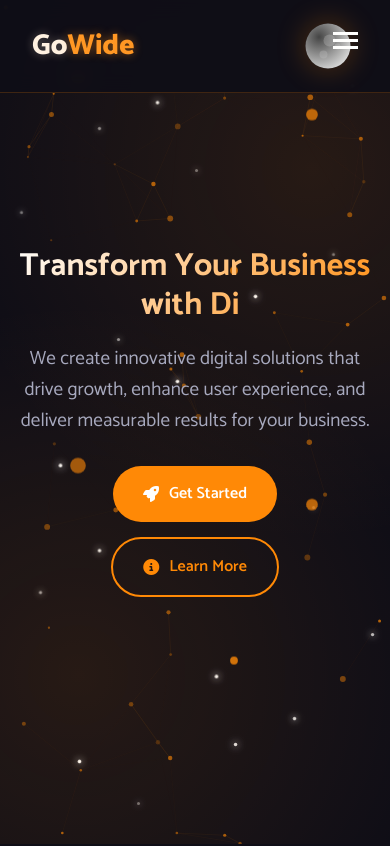
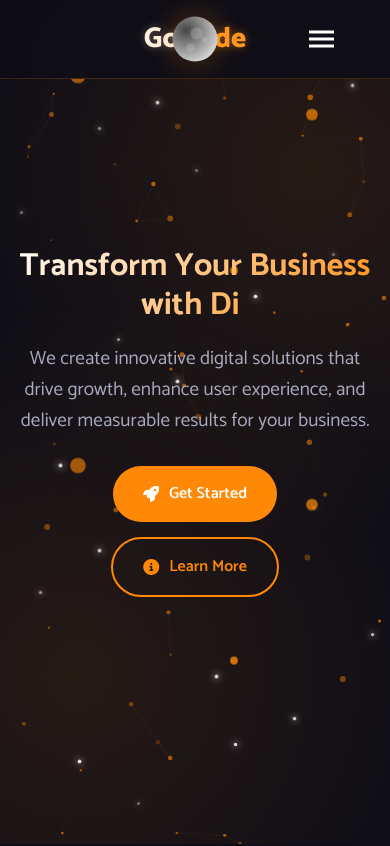
Before and after one commit to gowidebs/gowide-website, a React (Create React App) app: page / in a window 390 px wide. Shown: the top 846 px of the page. Built offline with nearby package versions, Linux system fonts and the light colour scheme.

Commit message:
Fix mobile header and footer layout
- Center theme toggle (sun/moon) in mobile view
- Fix hamburger menu positioning on the right
- Add auto-close functionality for mobile menu
- Update Sanity Studio URL in blog management guide
- Improve mobile navigation experience

```diff
--- a/src/components/Header.js
+++ b/src/components/Header.js
@@ -29,6 +29,11 @@ const Nav = styled.nav`
   align-items: center;
   max-width: 1400px;
   margin: 0 auto;
+
+  @media (max-width: 768px) {
+    justify-content: center;
+    position: relative;
+  }
 `;
 
 const Logo = styled.div`
@@ -267,6 +272,9 @@ const ThemeToggle = styled(motion.button)`
   @media (max-width: 768px) {
     width: 60px;
     height: 60px;
+    position: absolute;
+    left: 50%;
+    transform: translateX(-50%);
 
     .moon, .sun {
       width: 45px;
@@ -288,9 +296,10 @@ const Hamburger = styled.button`
 
   @media (max-width: 768px) {
     display: flex;
-    position: fixed;
-    top: 1.5rem;
-    right: 1.5rem;
+    position: absolute;
+    top: 50%;
+    right: 1rem;
+    transform: translateY(-50%);
   }
 
   span {
@@ -327,6 +336,10 @@ const Header = () => {
     setIsMenuOpen(!isMenuOpen);
   };
 
+  const closeMenu = () => {
+    setIsMenuOpen(false);
+  };
+
   return (
     <HeaderContainer>
       <Nav>
@@ -337,30 +350,29 @@ const Header = () => {
         </Logo>
 
         <NavLinks className={isMenuOpen ? 'active' : ''}>
-          <li><NavLink as={Link} to="/">{t('nav.home')}</NavLink></li>
-          <li><NavLink as={Link} to="/about">{t('nav.about')}</NavLink></li>
+          <li><NavLink as={Link} to="/" onClick={closeMenu}>{t('nav.home')}</NavLink></li>
+          <li><NavLink as={Link} to="/about" onClick={closeMenu}>{t('nav.about')}</NavLink></li>
           <li className="dropdown">
             <NavLink>{t('nav.services')}</NavLink>
             <div className="dropdown-content">
-              <NavLink as={Link} to="/branding">Branding</NavLink>
-              <NavLink as={Link} to="/advertising">Advertising</NavLink>
-              <NavLink as={Link} to="/marketing">Marketing</NavLink>
-              <NavLink as={Link} to="/technology">Technology</NavLink>
+              <NavLink as={Link} to="/branding" onClick={closeMenu}>Branding</NavLink>
+              <NavLink as={Link} to="/advertising" onClick={closeMenu}>Advertising</NavLink>
+              <NavLink as={Link} to="/marketing" onClick={closeMenu}>Marketing</NavLink>
+              <NavLink as={Link} to="/technology" onClick={closeMenu}>Technology</NavLink>
             </div>
           </li>
           <li className="dropdown">
             <NavLink>{t('nav.products')}</NavLink>
             <div className="dropdown-content">
-              <NavLink as={Link} to="/rendre">Rendre</NavLink>
-              <NavLink as={Link} to="/upflyover">UpFlyOver</NavLink>
-              <NavLink as={Link} to="/gymestry">Gymestry</NavLink>
+              <NavLink as={Link} to="/rendre" onClick={closeMenu}>Rendre</NavLink>
+              <NavLink as={Link} to="/upflyover" onClick={closeMenu}>UpFlyOver</NavLink>
+              <NavLink as={Link} to="/gymestry" onClick={closeMenu}>Gymestry</NavLink>
             </div>
           </li>
 
-          <li><NavLink as={Link} to="/contact">{t('nav.contact')}</NavLink></li>
+          <li><NavLink as={Link} to="/contact" onClick={closeMenu}>{t('nav.contact')}</NavLink></li>
         </NavLinks>
 
-        <div style={{ display: 'flex', alignItems: 'center', gap: '1rem' }}>
         <ThemeToggle
           onClick={toggleTheme}
           whileHover={{ scale: 1.1 }}
@@ -379,7 +391,6 @@ const Header = () => {
           <span></span>
           <span></span>
         </Hamburger>
-        </div>
       </Nav>
     </HeaderContainer>
   );
```
Also changed, not shown: 2 other files (tests, documents, lock files or other folders). Lines whose indentation alone changed are shown as unchanged.
